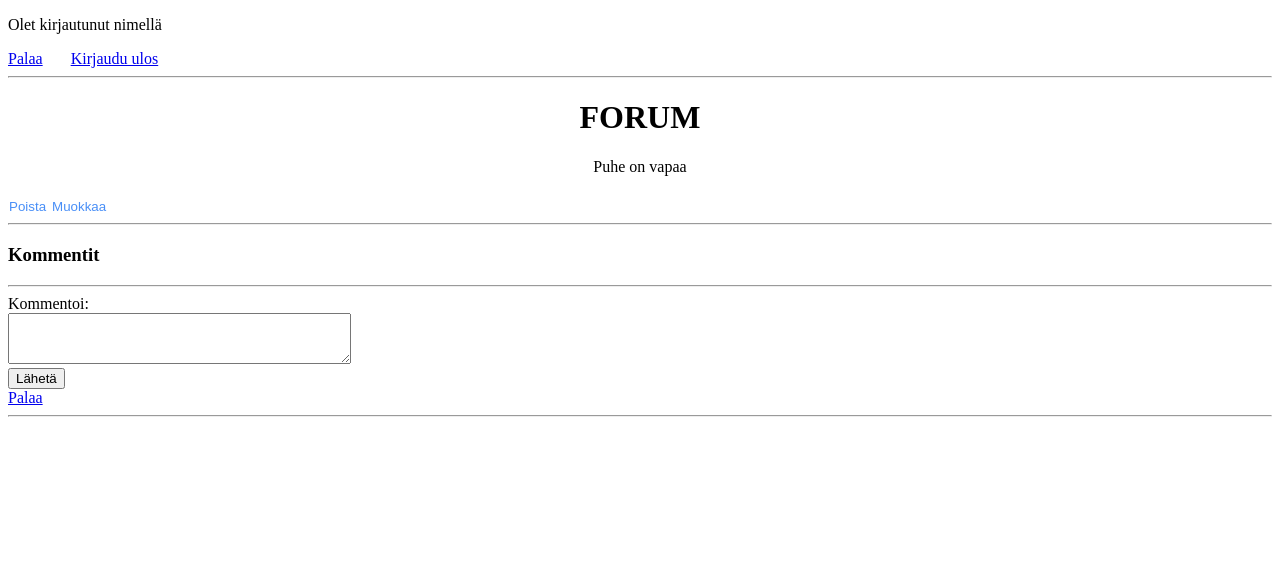
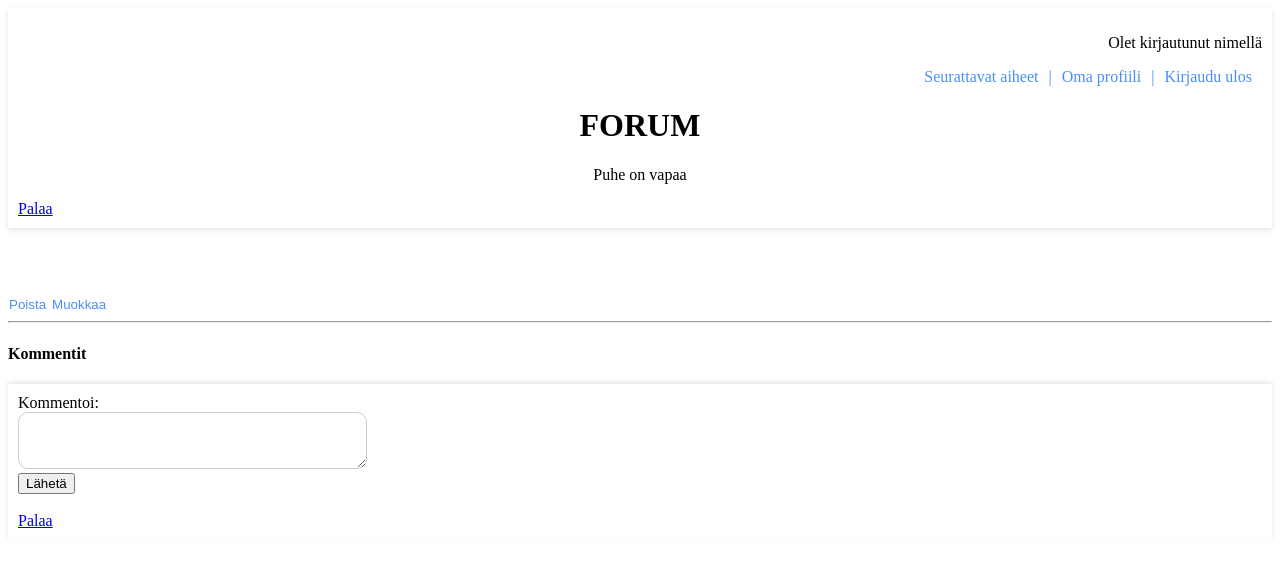
Before and after one commit to MrRuho/WEPSovellus, a Flask app: template templates/view_topic.html in a window 1280 px wide. Shown: the top 567 px of the page. Run offline with Flask 3, Linux system fonts and the light colour scheme; the template is opened without the code that fills it, so the values that code supplies are empty.

Commit message:
Added css styles to comments section and topic (comment bubble and left and right justify)

```diff
--- a/static/styles.css
+++ b/static/styles.css
@@ -5,6 +5,7 @@
     align-items: center;
     height: 100vh;
 }
+
 
 .navbar {
     position: sticky;
@@ -15,27 +16,33 @@
     z-index: 100;
 }
 
-.navbar-right {
-    text-align: right;
-    margin-right: 20px; /* Lisää tarvittaessa enemmän tilaa */
+.navbar-buttons a {
+    margin-right: 10px;
 }
 
-.navbar-right h3 {
-    font-size: 18px;
+.navbar-links {
+    display: flex;
+    justify-content: flex-end;
+    align-items: center;
+    height: 100%;
 }
 
-.navbar-right ul {
-    list-style: none;
-    padding: 0;
+.navbar-links a {
+    margin-right: 10px;
+    text-decoration: none;
+    color: #498ff7;
+    position: relative;
 }
 
-.navbar-right ul li {
-    margin-bottom: 5px;
-    font-size: 14px;
+.navbar-links a::after {
+    content: "|";
+    margin-left: 10px;
+    color: #498ff7;
 }
 
-.navbar-buttons a {
-    margin-right: 10px;
+.navbar-links a:last-child::after {
+    content: "";
+    margin-left: 0;
 }
 
 a.custom-button,
@@ -54,3 +61,59 @@ input[type="submit"].custom-button:hover {
     background-color: transparent;
     color: #000;
 }
+
+a.back-link {
+    margin-top: 10px;
+    margin-bottom: 10px;
+    text-decoration: none;
+    color: #498ff7;
+}
+
+.comment-container {
+    display: flex;
+    flex-direction: column;
+    align-items: flex-start;
+    margin-bottom: 0px;
+    max-width: 60%;
+}
+
+.comment-bubble {
+    background-color: #e0f1fa;
+    border-radius: 15px;
+    padding: 10px;
+    margin-bottom: 10px;
+    word-wrap: break-word;
+}
+
+.comment-sender {
+    font-weight: bold;
+}
+
+.comment-box {
+    position: sticky;
+    bottom: 0;
+    background-color: #ffffff;
+    padding: 10px;
+    box-shadow: 0 -2px 5px rgba(0, 0, 0, 0.1);
+    z-index: 100;
+}
+
+.comment-box textarea {
+    border-radius: 10px;
+    padding: 5px;
+    border: 1px solid #ccc;
+}
+
+.topic-header {
+    text-align: center;
+    padding: 10px;
+    margin-bottom: -30px;
+}
+
+.topic-content {
+    text-align: justify;
+    padding: 20px;
+    margin-left: auto;
+    margin-right: auto;
+    max-width: 800px;
+}
--- a/templates/view_topic.html
+++ b/templates/view_topic.html
@@ -5,19 +5,30 @@
     </head>
 
     <body>
+        <div class="navbar">
+            <div style="text-align: right;">
               <p>Olet kirjautunut nimellä {{ session.username }}</p>
-        <a href="/topics">Palaa</a>
-        <span style="margin: 0 8px;">&nbsp;</span>
+            </div>
+            <div class="navbar-links">
+              <a href="/my_interests">Seurattavat aiheet</a>
+              <a href="/profile">Oma profiili</a>
               <a href="/logout">Kirjaudu ulos</a>
-        <hr>
-
+            </div>
             <div style="text-align: center;">
                 <h1>FORUM</h1>
                 <p>Puhe on vapaa</p>
             </div>
+            <div class="back-link">
+            <a href="/topics">Palaa</a>
+            </div>
+        </div>
+        <div class="topic-header">
             <h1>{{ topic.header }}</h1>
+        </div>
+        <div class="topic-content">
             <p1>{{ topic.content }}</p1>
             <p>{{ topic.sender }}</p>
+        </div>
         {% if topic.sender == session.username %}
             <form id="delete-form" action="/hide_topic/{{ topic.id }}" method="POST" style="display: inline;">
                 <input type="submit" value="Poista" class="custom-button" onclick="return confirm('Haluatko varmasti poistaa viestin?');">
@@ -28,10 +39,13 @@
         {% endif %}
         <hr>
 
-        <h3>Kommentit</h3>
+        <h4>Kommentit</h4>
         {% for comment in comments %}
             {% if comment.visible %}
-                <p>{{ comment.sender }}: {{ comment.content }}
+                <div class="comment-container">
+                    <div class="comment-bubble">
+                        <p class="comment-sender">{{ comment.sender }}:</p>
+                        <p>{{ comment.content }}</p>
                         {% if comment.sender == session.username %}
                             <form id="delete-form" action="/delete_comment/{{ comment.id }}" method="POST" style="display: inline;">
                                 <input type="hidden" name="comment_id" value="{{ comment.id }}">
@@ -42,11 +56,12 @@
                                 <input type="submit" value="Muokkaa" class="custom-button">
                             </form>
                         {% endif %}
-                </p>
+                    </div>
+                </div>
             {% endif %}
         {% endfor %}
-        <hr>
 
+        <div class="comment-box">
             <form action="/comment" method="POST">
                 <input type="hidden" name="topic_id" value="{{ topic.id }}">
                 Kommentoi: <br>
@@ -54,7 +69,10 @@
                 <br>
                 <input type="submit" value="Lähetä">
             </form>
+            <br>
+            <div class="back-link">
                 <a href="/topics">Palaa</a>
-        <hr>
+            </div>
+        </div>
     </body>
 </html>
```
Also changed, not shown: templates/topics.html (+8 -10 lines). Lines whose indentation alone changed are shown as unchanged.
